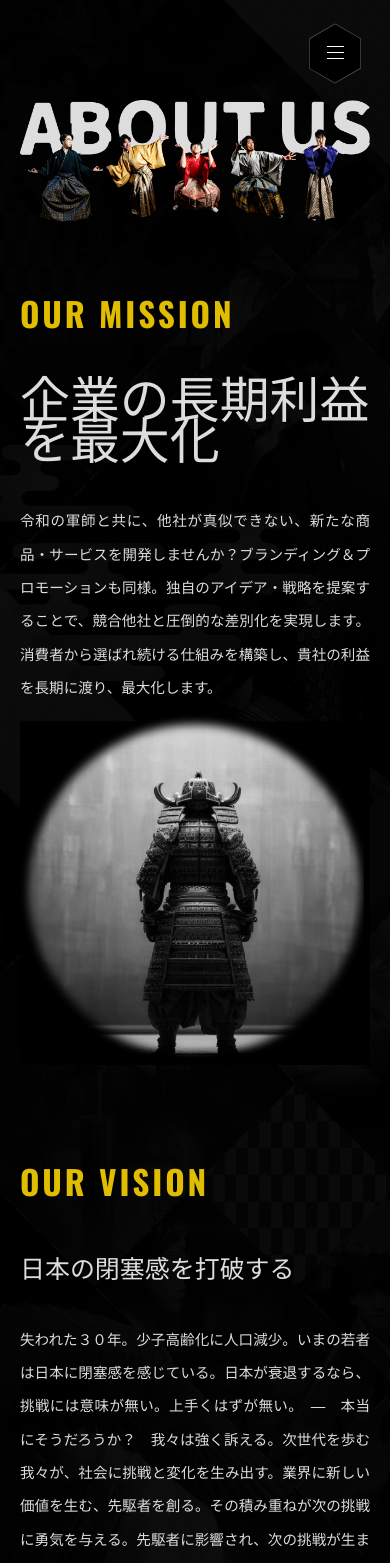
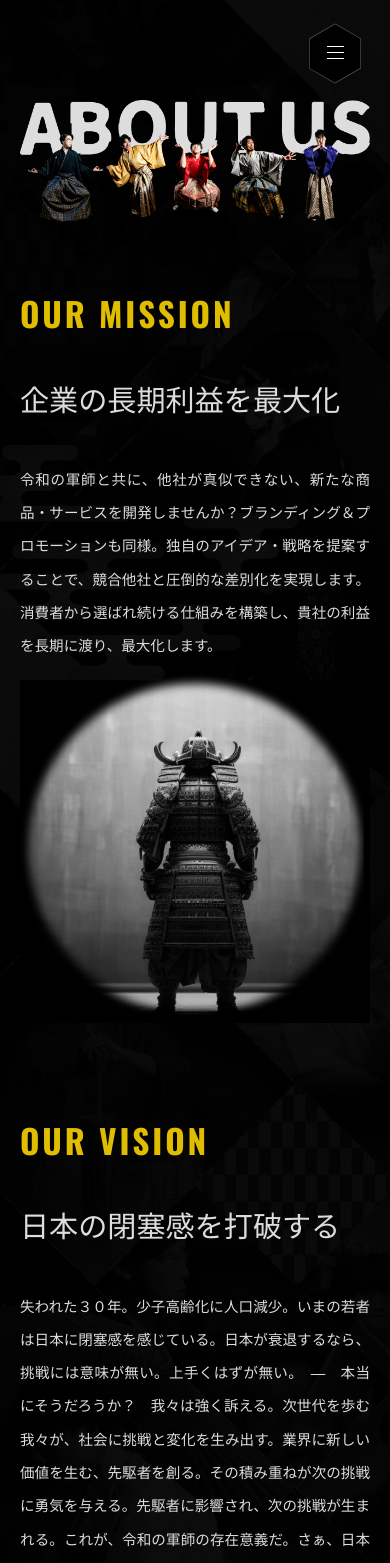
Before and after one commit to reiwa-gunshi/homepage, a Next.js app: page /aboutus in a window 390 px wide. Shown: the top 1563 px of the page. Built offline with nearby package versions, Linux system fonts and the light colour scheme.

Commit message:
aboutusの調整

```diff
--- a/styles/aboutUs.module.scss
+++ b/styles/aboutUs.module.scss
@@ -14,9 +14,10 @@
     white-space: nowrap;
   }
   .sub_ttl {
-    @include font(72, 48, 48, 40, 400);
+    @include font(56, 48, 48, 40, 400);
     @include mb(64, 40);
-    @media screen and (max-width: 992px) {
+    @media screen and (max-width: 768px) {
+      @include font(56, 28, 48, 40, 400);
       .br {
         @include span_br(before);
       }
@@ -102,11 +103,13 @@
     .vision_inner {
       @include ttl;
       .sub_ttl {
-        @include font(48, 24, 48, 40, 400);
-        @include mb(28, 32);
-        white-space: nowrap;
-        span {
-          @include font(40, 28, 48, 40, 400);
+        @include font(56, 48, 48, 40, 400);
+        @include mb(64, 40);
+        @media screen and (max-width: 768px) {
+          @include font(56, 28, 48, 40, 400);
+          .br {
+            @include span_br(before);
+          }
         }
       }
     }
@@ -141,9 +144,14 @@
       @include heading_ttl;
     }
     .sub_ttl {
-      @include font(16, 14, 32, 28, 400);
-      color: #aaaaaa;
-      @include mb(77, 40);
+      @include font(56, 48, 48, 40, 400);
+      @include mb(64, 40);
+      @media screen and (max-width: 768px) {
+        @include font(56, 28, 48, 40, 400);
+        .br {
+          @include span_br(before);
+        }
+      }
     }
     p {
       color: #aaaaaa;
```
